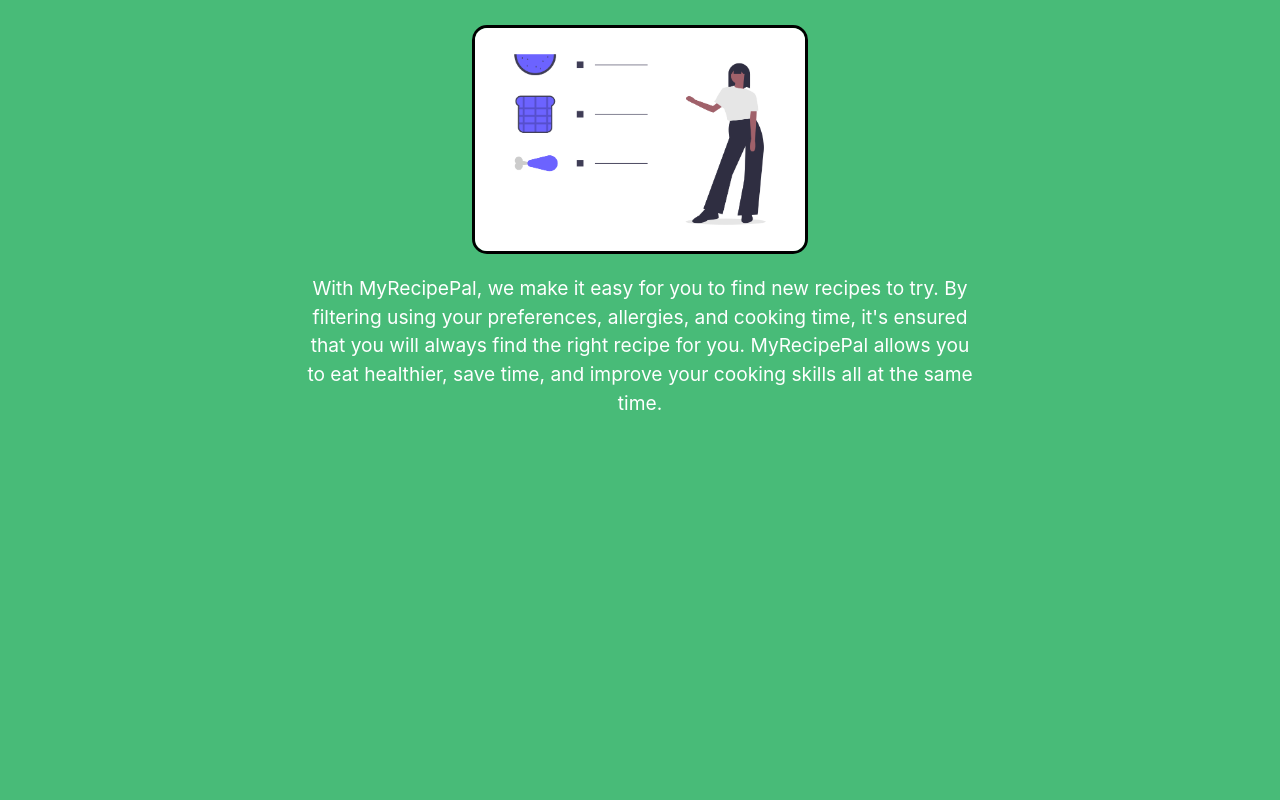
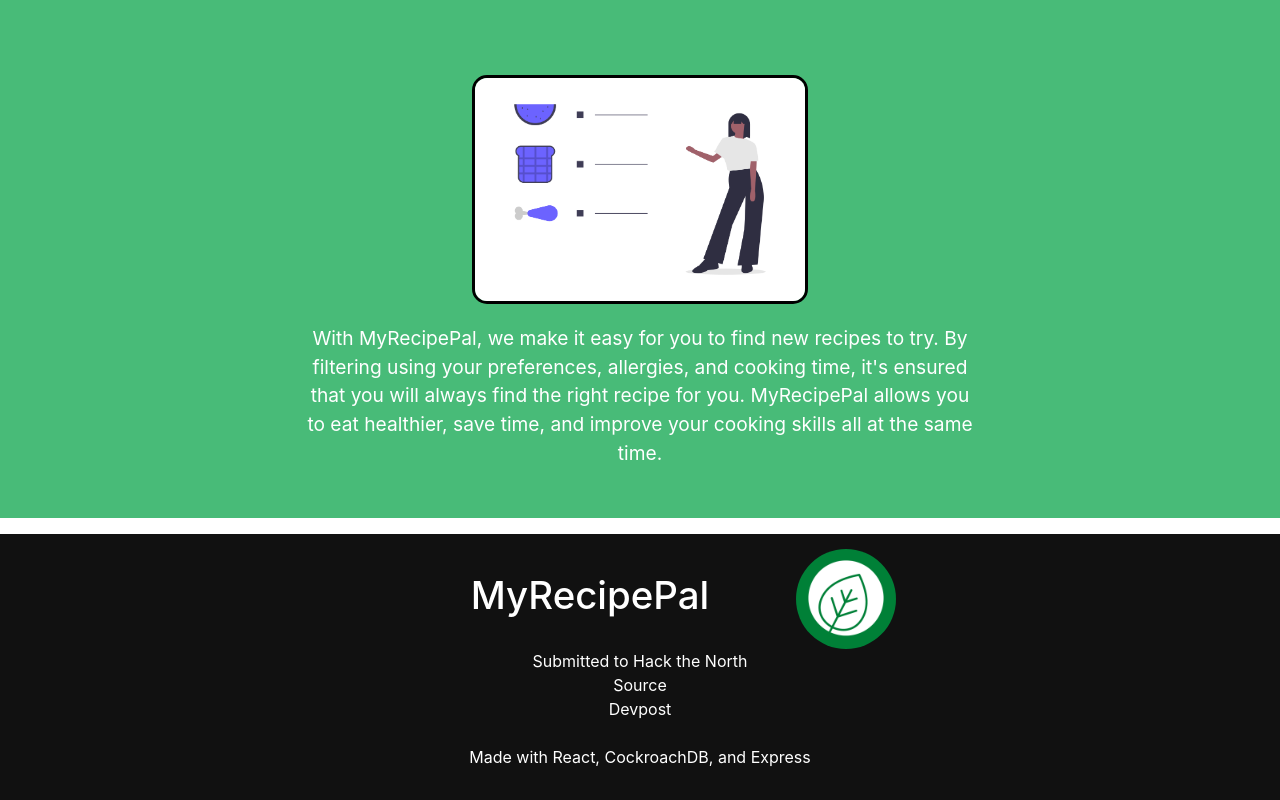
Before and after one commit to jeffrey-zang/MyRecipePal, a React (Create React App) app in the folder frontend/: page / in a window 1280 px wide. Shown: the part 985-1785 px from the top of the page. Before the commit the page ends 1453 px from the top, so only its background shows below. Built offline with nearby package versions, Linux system fonts and the light colour scheme.

Commit message:
create footer

```diff
--- a/frontend/src/App.js
+++ b/frontend/src/App.js
@@ -7,6 +7,9 @@
 import AddRecipe from './pages/AddRecipe/AddRecipe'
 import NotFound from './pages/NotFound'
 import RandomRecipe from "./pages/RandomRecipe.jsx";
+
+import Footer from './components/Footer/Footer.jsx'
+
 function App() {
   let Component
   switch (window.location.pathname) {
@@ -34,6 +37,7 @@
     <>
     <Navbar/>
     <Component/>
+    <Footer/>
     </>
   );
 }
--- /dev/null
+++ b/frontend/src/components/Footer/Footer.css
@@ -0,0 +1,13 @@
+.footer {
+    background-color: #111;
+    padding: 15px 20vw;
+    color: white;
+    display: block;
+    text-align: center;
+}
+
+h1 {
+    margin-left: auto;
+    margin-right: auto;
+    font-size: 3vw !important;
+}
--- /dev/null
+++ b/frontend/src/components/Footer/Footer.jsx
@@ -0,0 +1,20 @@
+import React from 'react'
+import './Footer.css'
+import logo from '../../assets/logo.png'
+
+const Footer = () => {
+  return (
+    <div className = 'footer'>
+      <div style = {{display: 'flex', alignItems: 'center', justifyContent: 'space-between', padding: '0px 10vw'}}>
+        <h1>MyRecipePal</h1>
+        <img src = {logo} alt = 'logo' width = '100px' style = {{borderRadius:'50%'}}></img>
+      </div>
+      <a href = 'https://hackthenorth.com/'>Submitted to Hack the North</a><br></br>
+      <a href = 'https://github.com/jeffrey-zang/MyRecipePal/'>Source</a><br></br>
+      <a href = 'https://hackthenorth2022.devpost.com/'>Devpost</a><br></br><br></br>
+      <p>Made with React, CockroachDB, and Express</p>
+    </div>
+  )
+}
+
+export default Footer
--- a/frontend/src/pages/Home/Home.jsx
+++ b/frontend/src/pages/Home/Home.jsx
@@ -19,7 +19,7 @@
         </Center>
         <Button size = 'lg' colorScheme='green' onClick={() => {window.location.href='/addrecipe'}}>Post a Recipe</Button>
     </div>
-    <div className = 'container' style = {{padding: '0px 80px', color: '#fff', marginBottom: '50px'}}>
+    <div className = 'container' style = {{padding: '0px 80px', color: '#fff'}}>
         Our Inspiration
         <p className = 'text'>
             As university students, we all understand that one of the biggest struggles of living by yourself is cooking food. We wanted to make it easy to find and craft new recipes, while still eating healthy.
--- a/frontend/src/pages/Home/home.css
+++ b/frontend/src/pages/Home/home.css
@@ -51,6 +51,7 @@
     margin-left: auto;
     margin-right: auto;
     color: #fff;
+    padding-bottom: 50px;
 }
 
 .img {
```
